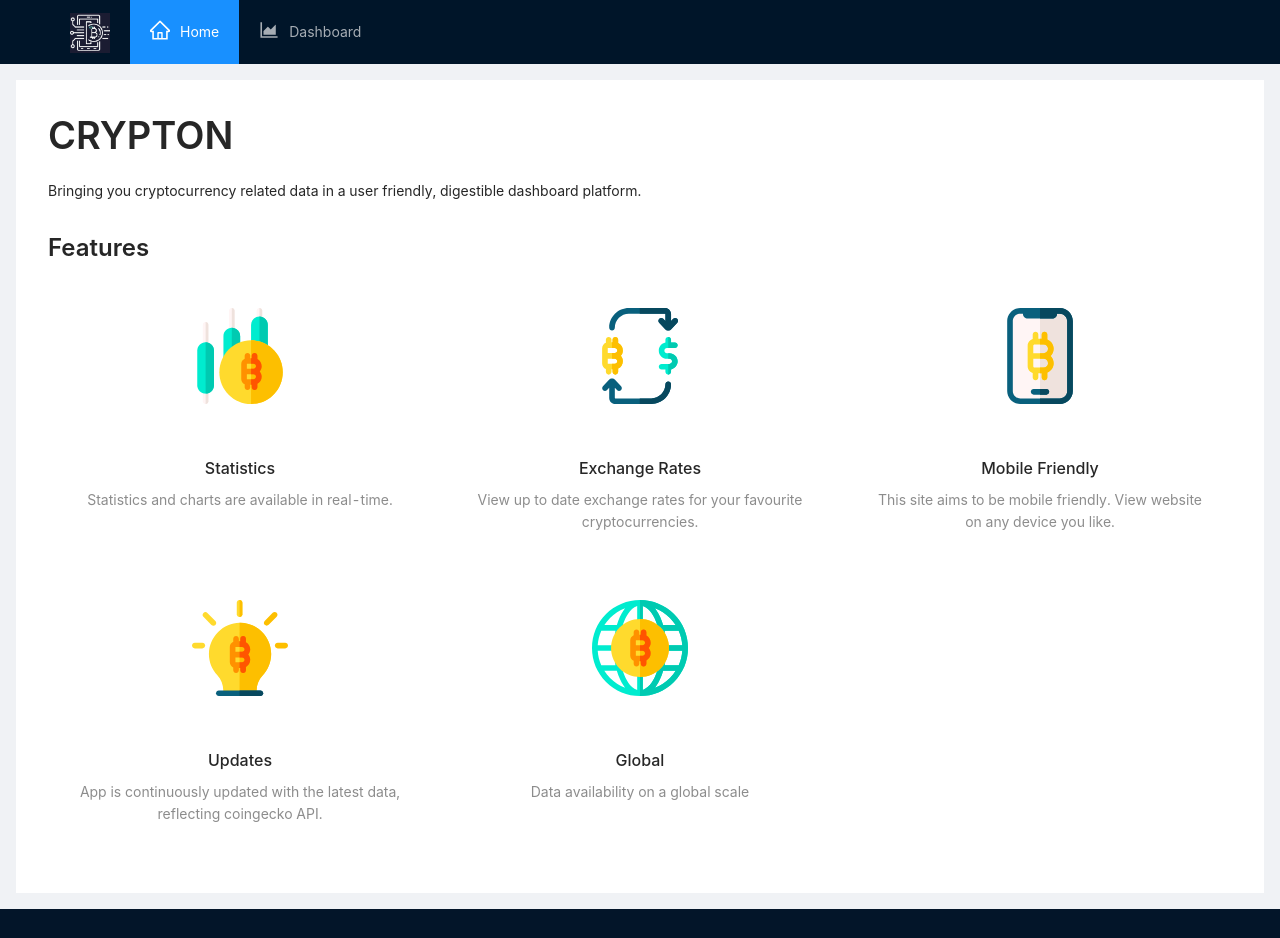
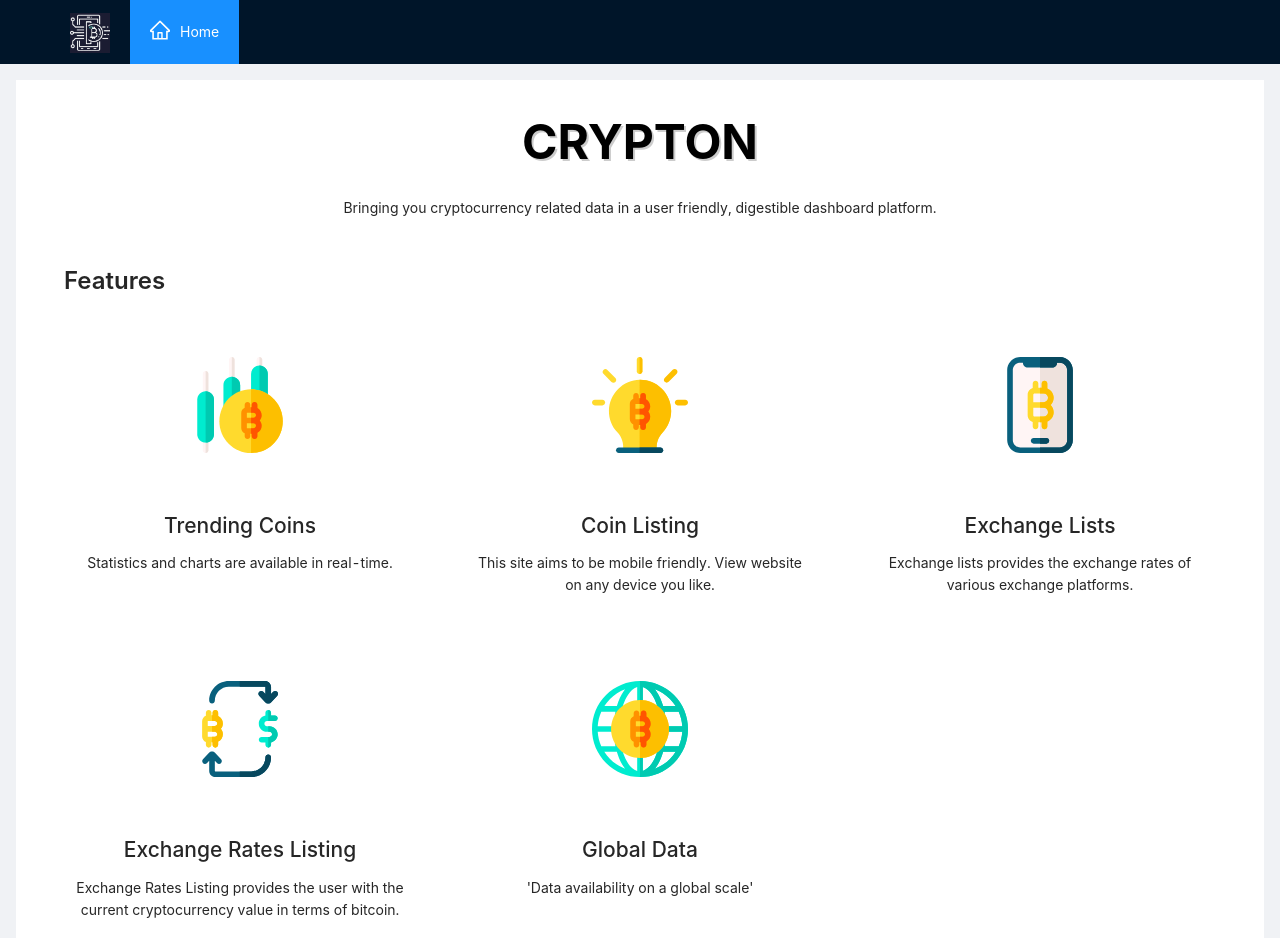
Before and after one commit to sowmyaaa1/Crypton, a React (Create React App) app: page / in a window 1280 px wide. Shown: the top 938 px of the page. Built offline with nearby package versions, Linux system fonts and the light colour scheme.

Commit message:
additonal changes were made on ui

```diff
--- a/src/components/General/ReactHome.js
+++ b/src/components/General/ReactHome.js
@@ -7,7 +7,7 @@ import svgChat from '../../images/flaticon/001-chat.svg'
 import svgMobile from '../../images/flaticon/003-smartphone.svg'
 import svgUpdate from '../../images/flaticon/005-idea.svg'
 import svgWorldwide from '../../images/flaticon/worldwide.svg'
-
+import {Link } from 'react-router-dom'
 import { connect } from 'react-redux'
 import { setHeaderMenuItem } from '../../redux_actions'
 
@@ -15,36 +15,6 @@ const { Content } = Layout
 const { Meta } = Card
 const { Title, Paragraph } = Typography
 
-const features = [
-  {
-    svg: svg1,
-    title: 'Statistics',
-    description:
-      'Statistics and charts are available in real-time.'
-  },
-  {
-    svg: svgExchangeRate,
-    title: 'Exchange Rates',
-    description:
-      'View up to date exchange rates for your favourite cryptocurrencies.'
-  },
-  {
-    svg: svgMobile,
-    title: 'Mobile Friendly',
-    description:
-      'This site aims to be mobile friendly. View website on any device you like.'
-  },
-  {
-    svg: svgUpdate,
-    title: 'Updates',
-    description: 'App is continuously updated with the latest data, reflecting coingecko API.'
-  },
-  {
-    svg: svgWorldwide,
-    title: 'Global',
-    description: 'Data availability on a global scale'
-  }
-]
 
 class ReactHome extends Component {
   componentDidMount () {
@@ -53,28 +23,35 @@ class ReactHome extends Component {
 
   render () {
     return (
-      <Layout style={{ padding: '1rem' }}>
+      <Layout style={{ padding: '1rem' , textAlign:'center'}}>
         <Content style={contentStyle}>
-          <Title level={6} textAlign="center">CRYPTON</Title>
+          <Title level={6} textAlign="center" style={{  fontSize: "48px",
+  fontWeight: "bold",
+  color: 'black',
+  textShadow: '2px 2px #ccc',
+  textAlign:" center",
+  }}>CRYPTON</Title>
           <Paragraph>
             Bringing you cryptocurrency related data in a user friendly,
             digestible dashboard platform.
           </Paragraph>
 
-          <Title level={3}>Features</Title>
+
+          <Title level={3} style={{ padding: '1rem', textAlign:'left'}}>Features</Title>
 
           <Row gutter={16} style={{ textAlign: 'center' }} type="flex">
-            {features.map((item, index) => (
-              <Col
-                key={index}
+          <Col
+
                 xs={24}
                 sm={24}
                 md={8}
                 lg={8}
                 xl={8}
                 style={colStyle}
-              >
-                <Card
+             >
+
+                <Link to='/trending-coins'>
+                 <Card
                   style={{ border: 'none' }}
                   cover={
                     <img
@@ -84,16 +61,126 @@ class ReactHome extends Component {
                         maxWidth: '160px',
                         margin: 'auto'
                       }}
-                      src={item.svg}
+                      src={svg1}
+                    />
+                  }
+                > <h2>Trending Coins</h2>
+                  <p>Statistics and charts are available in real-time.</p>
+                </Card>
+                </Link></Col>
+                <Col
+
+                xs={24}
+                sm={24}
+                md={8}
+                lg={8}
+                xl={8}
+                style={colStyle}
+             >
+                <Link to='/coins'>
+                 <Card
+                  style={{ border: 'none' }}
+                  cover={
+                    <img
+                      alt="Home page crypto svg"
+                      style={{
+                        padding: '2rem',
+                        maxWidth: '160px',
+                        margin: 'auto'
+                      }}
+                      src={svgUpdate}
                     />
                   }
                 >
-                  <Meta title={item.title} description={item.description} />
+                  <h2>Coin  Listing</h2>
+                  <p>This site aims to be mobile friendly. View website on any device you like.</p>
                 </Card>
+                </Link></Col>
+                <Col
+                xs={24}
+                sm={24}
+                md={8}
+                lg={8}
+                xl={8}
+                style={colStyle}
+             >
+                <Link to='/exchanges/list'>
+                 <Card
+                  style={{ border: 'none' }}
+                  cover={
+                    <img
+                      alt="Home page crypto svg"
+                      style={{
+                        padding: '2rem',
+                        maxWidth: '160px',
+                        margin: 'auto'
+                      }}
+                      src={svgMobile}
+                    />
+                  }
+                >
+                  <h2>Exchange Lists</h2>
+                  <p>Exchange lists provides the exchange rates of various exchange platforms.</p>
+                </Card>
+                </Link></Col>
+                <Col
+
+                xs={24}
+                sm={24}
+                md={8}
+                lg={8}
+                xl={8}
+                style={colStyle}
+             >
+                <Link to='/exchange-rates'>
+                 <Card
+                  style={{ border: 'none' }}
+                  cover={
+                    <img
+                      alt="Home page crypto svg"
+                      style={{
+                        padding: '2rem',
+                        maxWidth: '160px',
+                        margin: 'auto'
+                      }}
+                      src={svgExchangeRate}
+                    />
+                  }
+                >
+                  <h2>Exchange Rates Listing</h2>
+                  <p>Exchange Rates Listing provides the user with the current cryptocurrency value in terms of bitcoin.</p>
+                </Card>
+                </Link></Col>
+                <Col
+
+                xs={24}
+                sm={24}
+                md={8}
+                lg={8}
+                xl={8}
+                style={colStyle}
+             >
+                <Link to='/global'>
+                 <Card
+                  style={{ border: 'none' }}
+                  cover={
+                    <img
+                      alt="Home page crypto svg"
+                      style={{
+                        padding: '2rem',
+                        maxWidth: '160px',
+                        margin: 'auto'
+                      }}
+                      src={svgWorldwide}
+                    />
+                  }
+                ><h2>Global Data</h2>
+                  <p>'Data availability on a global scale'</p>
+                </Card>
+                </Link>
               </Col>
-            ))}
           </Row>
-        </Content>
+          </Content>
       </Layout>
     )
   }
--- a/src/components/Navigation/ReactHeader.js
+++ b/src/components/Navigation/ReactHeader.js
@@ -35,11 +35,7 @@ class ReactHeader extends Component {
                 <HomeOutlined style={iconStyle}/>Home
               </Link>
             </Menu.Item>
-            <Menu.Item key="dashboard" onClick={() => this.props.setHeaderMenuItem('dashboard')}>
-              <Link to="/trending-coins">
-                <AreaChartOutlined style={iconStyle}/>Dashboard
-              </Link>
-            </Menu.Item>
+
 
           </Menu>
         </Header>
```
